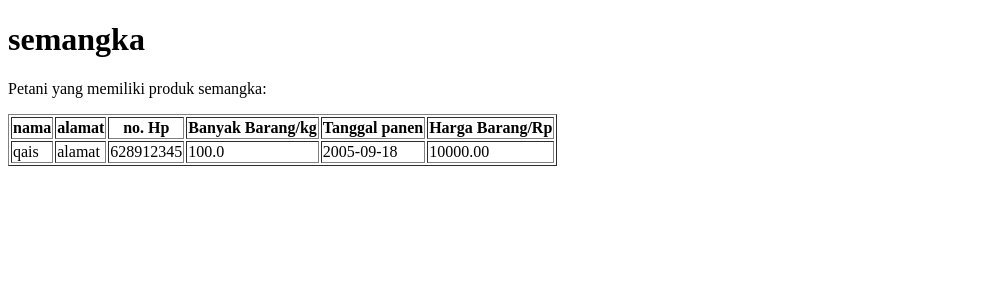
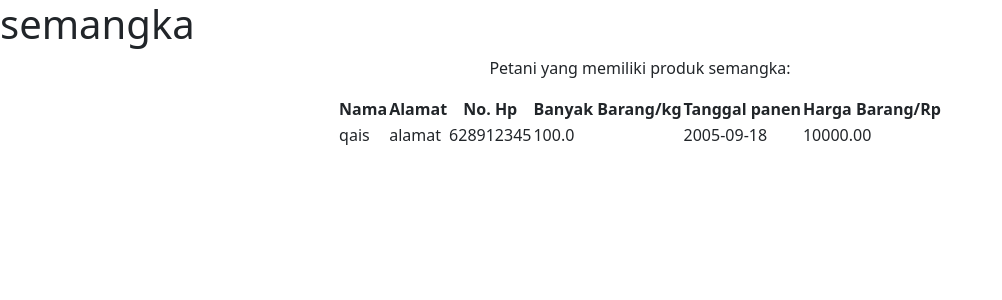
Before and after one commit to araisantai/proyek-basisdata, a PHP site: page /postbarang.php?nama_barang=semangka in a window 1280 px wide. Shown: the top 300 px of the page, without its empty margins (0-1002 px from the left). Run offline with PHP 8.4, Linux system fonts and the light colour scheme; data comes from the database, SQL or seed files in the repository.

Commit message:
Update postbarang.php

```diff
--- a/projek/postbarang.php
+++ b/projek/postbarang.php
@@ -12,18 +12,26 @@ if (isset($_GET['nama_barang'])) {
 <html lang="en">
 
 <head>
+	<link href="https://cdn.jsdelivr.net/npm/bootstrap@5.1.2/dist/css/bootstrap.min.css" rel="stylesheet">
+    <script src="https://cdn.jsdelivr.net/npm/bootstrap@5.1.2/dist/js/bootstrap.bundle.min.js"></script>
+    <link rel="stylesheet" href="css/liststyle.css">
 	<title><?= $produk; ?></title>
 </head>
 <body>
 
-	<h1><?= $produk; ?></h1>
-    <p>Petani yang memiliki produk <?= $produk; ?>:</p>
-    <table border="1">
+	<div class="produc-title">
+	<h1 class="list-title"><?= $produk; ?></h1>
+    <p class="text-center">Petani yang memiliki produk <?= $produk; ?>:</p>
+	</div>
+
+	<div class="row justify-content-center">
+    <div class="col-auto">
+	<table>
 	<thead>
-		<tr>
-            <th scope="col">nama</th>
-            <th scope="col">alamat</th>
-            <th scope="col">no. Hp</th>
+		<tr class="text-center">
+            <th scope="col">Nama</th>
+            <th scope="col">Alamat</th>
+            <th scope="col">No. Hp</th>
             <th scope="col">Banyak Barang/kg</th>
             <th scope="col">Tanggal panen</th>
             <th scope="col">Harga Barang/Rp</th>
@@ -45,6 +53,8 @@ if (isset($_GET['nama_barang'])) {
 		?>
     </tbody>
 	</table>
+	</div>
+    </div>
 
 
 </body>
```
